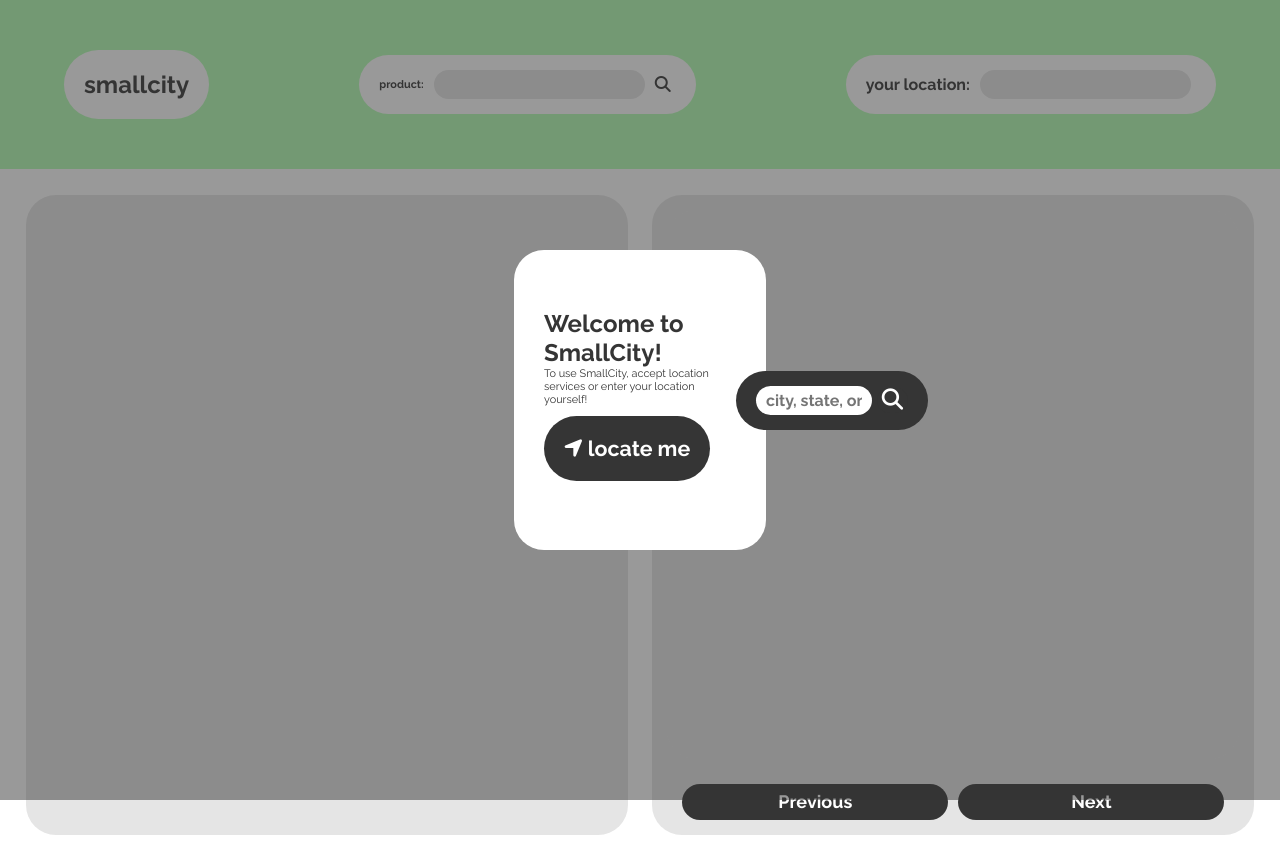
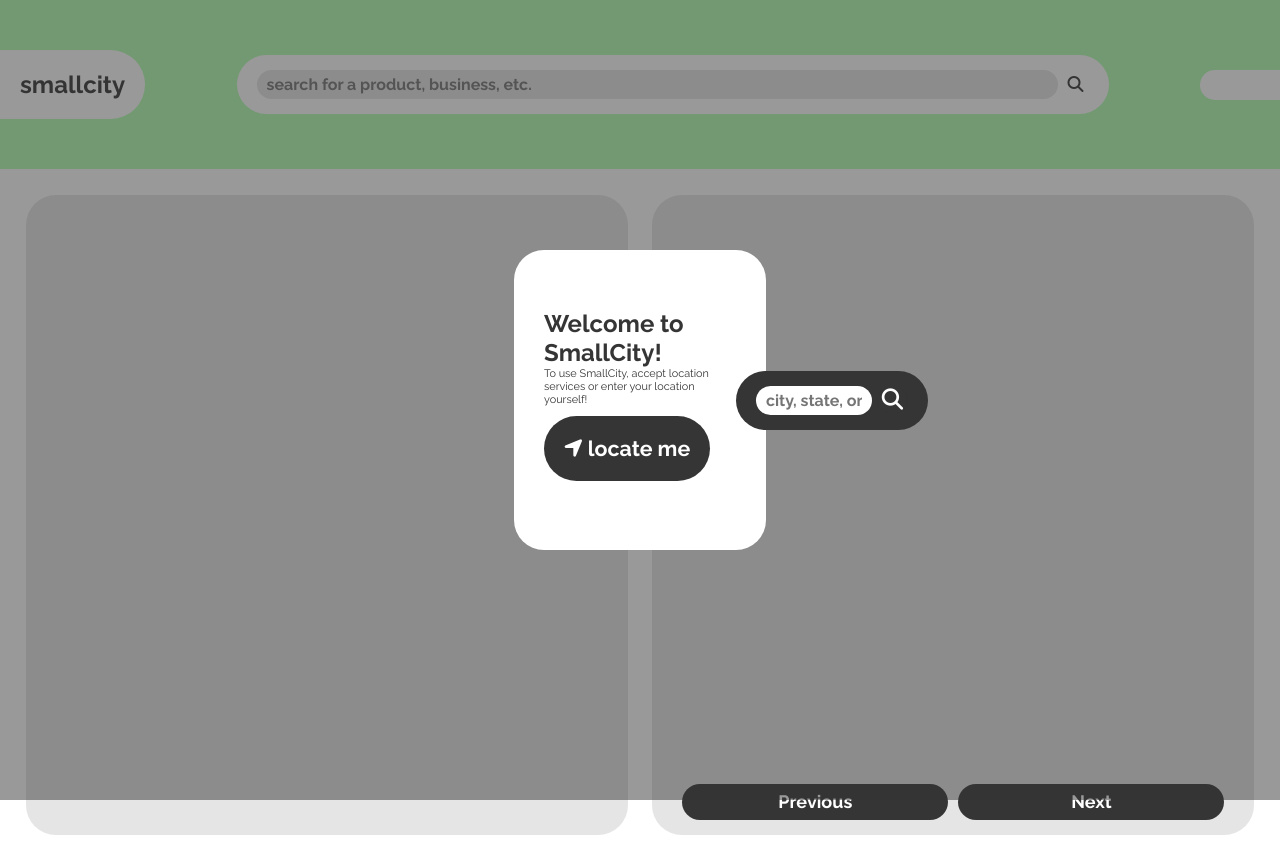
Before and after one commit to googleinterns/SmallCity, a plain HTML site: page src/main/webapp/index.html in a window 1280 px wide. Drawn offline with Linux system fonts and the light colour scheme; some packages are replaced by stand-ins of ours.

Commit message:
Style header, change location display from input to div

```diff
--- a/src/main/webapp/index.html
+++ b/src/main/webapp/index.html
@@ -63,14 +63,10 @@
     <header>
       <h1 class="logo">smallcity</h1>
       <div class="product-search-container">
-        product:
-        <input type="text" id="product" class="product-entry" name="product" value="">
+        <input type="text" id="product" class="product-entry" name="product" value="" placeholder="search for a product, business, etc.">
         <button type="submit" onclick="getProduct()" class="search-button"><i class="fas fa-search"></i></button>
       </div>
-      <div class="zipcode-container" onclick="displayEntryContainer()">
-        your location:
-        <input type="text" id="zipCode" class="zipcode-display" name="zipCode" value="">
-      </div>
+      <div id="zipCode" class="zipcode-container" onclick="displayEntryContainer()"></div>
     </header>
 
     <div class="main-container">
--- a/src/main/webapp/mapScript.js
+++ b/src/main/webapp/mapScript.js
@@ -54,7 +54,7 @@
     if (results[0] && status == 'OK') {
       // Address component at index 7 is postal code
       let zipCode = results[0].address_components[7].long_name;
-      document.getElementById('zipCode').value = zipCode;
+      document.getElementById('zipCode').innerText = zipCode;
     }
     else {
       console.log('Unable to identify geolocation');
--- a/src/main/webapp/script.js
+++ b/src/main/webapp/script.js
@@ -47,7 +47,7 @@
   initiateLoaderCircle();
   zip = document.getElementById('entryZipCode').value;
   if (isValidInput(zip)) {
-    document.getElementById('zipCode').value = zip;
+    document.getElementById('zipCode').innerText = zip;
     locationQuery = '/data?zipCode=' + zip;
     fetchByQueryString();
   }
@@ -83,7 +83,7 @@
   popupFormCenterWrapper.className = 'centered-element-display';
   mapElement.className = 'map-to-back';
   document.getElementById('entryZipCode').value
-        = document.getElementById('zipCode').value;
+        = document.getElementById('zipCode').innerText;
 }
 
 function hideEntryContainer() {
@@ -262,7 +262,7 @@
 window.onbeforeunload = function() {
   localStorage.setItem("listings", JSON.stringify(listingsLocalStorage));
   localStorage.setItem("location", locationQuery);
-  localStorage.setItem("zipcode", document.getElementById('zipCode').value);
+  localStorage.setItem("zipcode", document.getElementById('zipCode').innerText);
   localStorage.setItem("product", document.getElementById('product').value);
 }
 
@@ -275,7 +275,7 @@
 
   if (listingsLocalStorage != null && locationQuery != null && zipcode != null) {
     hideEntryContainer();
-    document.getElementById('zipCode').value = zipcode;
+    document.getElementById('zipCode').innerText = zipcode;
     addResultCardsAndMapToTheScreen(listingsLocalStorage);
 
     if (product !== "") {
--- a/src/main/webapp/style.css
+++ b/src/main/webapp/style.css
@@ -21,7 +21,7 @@
   background-color: var(--main-color);
   display: flex;
   justify-content: space-between;
-  padding: 50px 5%;
+  padding: 50px 0 50px 0;
 }
 
 h2 {
@@ -30,10 +30,9 @@
 
 .logo {
   background-color: var(--white);
-  border-radius: 50px;
+  border-radius: 0 50px 50px 0;
   padding: 20px;
 }
-
 
 .geolocate-button {
   background-color: var(--white);
@@ -64,20 +63,26 @@
   border-radius: 50px;
   display: inherit;
   font-weight: bold;
-  left: 50%;
   padding: 15px 20px 15px 20px;
+  width: 65%;
 }
 
 .zipcode-container {
   align-items: center;
   background-color: var(--white);
-  border-radius: 50px;
+  border-radius: 50px 0 0 50px;
   display: inherit;
   font-weight: bold;
-  padding: 15px 20px 15px 20px;
+  padding: 15px 40px;
 }
 
-input.zipcode-display, input.product-entry  {
+.zipcode-container:hover {
+  background-color: var(--dark-gray);
+  color: var(--white);
+  cursor: pointer;
+}
+
+input.product-entry {
   border: none;
   border-radius: 30px;
   background-color: var(--light-gray);
@@ -85,12 +90,12 @@
   font-family: 'Raleway', sans-serif;
   font-weight: bold;
   font-size: 16pt;
-  margin: 0 5px 0 10px;
+  margin: 0 5px 0 0;
   padding: 5px 10px 5px 10px;
-
+  width: 100%;
 }
 
-input.zipcode-display:focus, input.product-entry:focus {
+input.product-entry:focus {
   outline: 0;
 }
 
```
